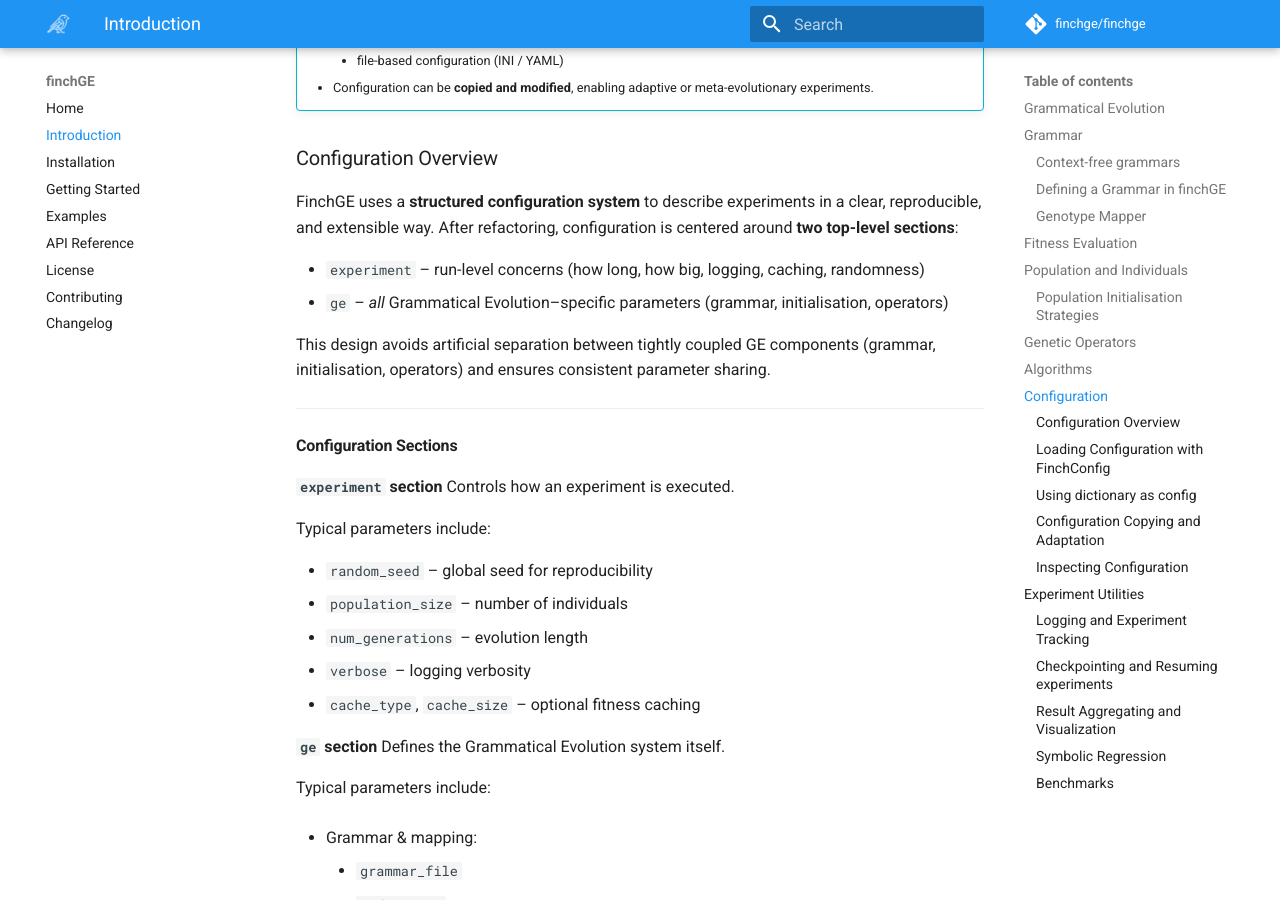
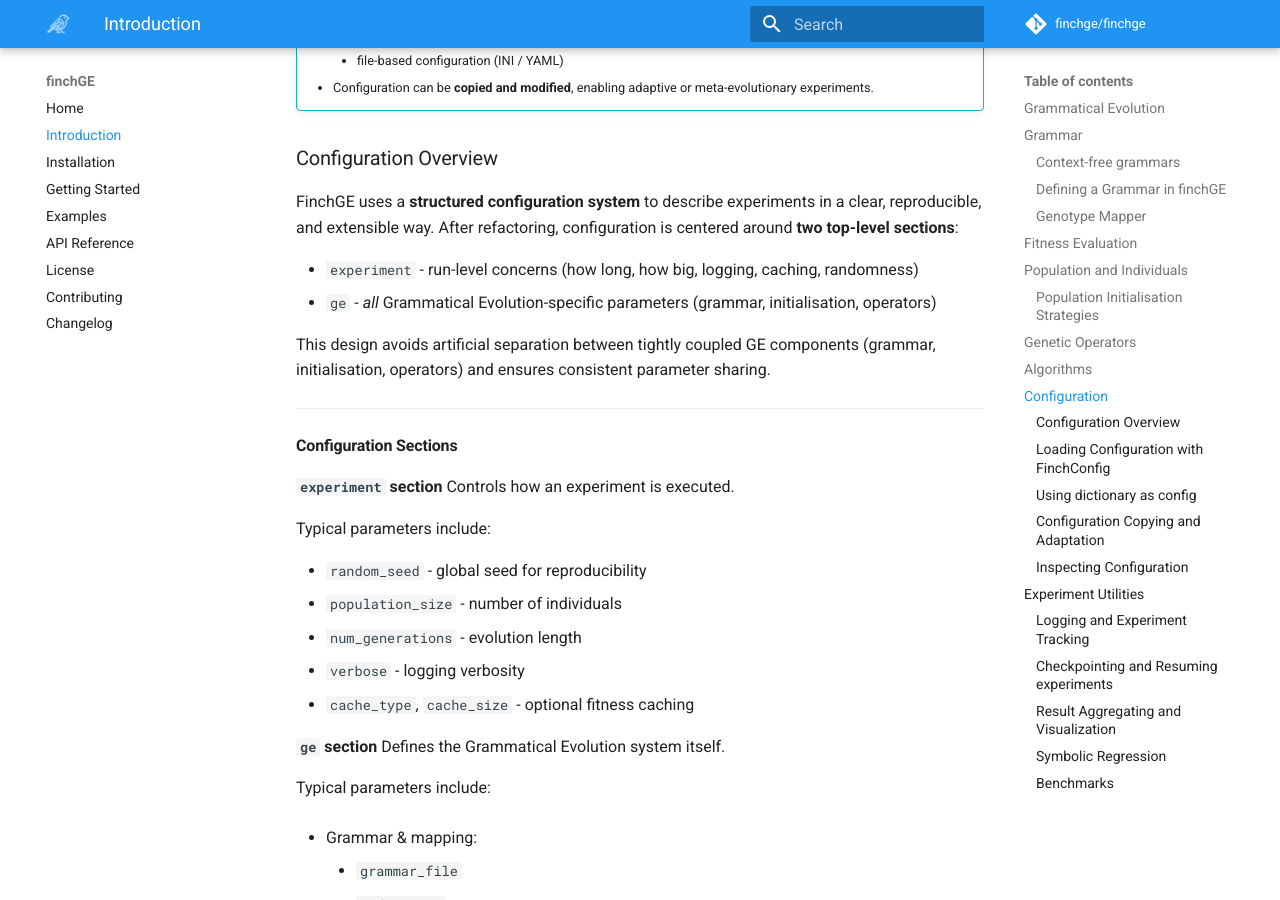
Before and after one commit to darshanz/finchge, an MkDocs documentation site: the page built from docs/introduction.md, in a window 1280 px wide and 900 px high, scrolled down 15745 px. Built offline with MkDocs 1.6.1 and Material for MkDocs 9.7.7, drawn with Linux system fonts in a browser that asks for light colours; comment, search, counter and statistics services are not loaded; the version menu is left out; some of the changed text lies outside the part shown.

Commit message:
docs: fix hyperlanks for RTD

```diff
--- a/docs/introduction.md
+++ b/docs/introduction.md
@@ -32,7 +32,7 @@
 
 ### Context-free grammars
 
-finchGE uses **Backus–Naur Form (BNF)** to define the grammar that guides Grammatical Evolution.
+finchGE uses **Backus-Naur Form (BNF)** to define the grammar that guides Grammatical Evolution.
 A grammar specifies the **syntactic rules** that determine how valid individuals are generated.
 A context-free grammar consists of the following elements:
 
@@ -366,7 +366,7 @@
 
 ### Genotype Mapper
 
-Grammatical Evolution is primarily driven an important process of _genotype–phenotype mapping_.
+Grammatical Evolution is primarily driven an important process of _genotype-phenotype mapping_.
 In FinchGE, this responsibility is handled by the `GenotypeMapper`.
 
 !!! info "NOTE"
@@ -455,7 +455,7 @@
 
 - Tree-based initialisation (PI-Grow, RHH)
 - Subtree crossover and mutation
-- Hybrid genome–tree evolutionary workflows
+- Hybrid genome-tree evolutionary workflows
 - Checkpointing and reproducibility
 
 
@@ -835,8 +835,8 @@
 FinchGE uses a **structured configuration system** to describe experiments in a clear, reproducible, and extensible way.
 After refactoring, configuration is centered around **two top-level sections**:
 
-- `experiment` – run-level concerns (how long, how big, logging, caching, randomness)
-- `ge` – *all* Grammatical Evolution–specific parameters (grammar, initialisation, operators)
+- `experiment` - run-level concerns (how long, how big, logging, caching, randomness)
+- `ge` - *all* Grammatical Evolution-specific parameters (grammar, initialisation, operators)
 
 This design avoids artificial separation between tightly coupled GE components (grammar, initialisation, operators) and ensures consistent parameter sharing.
 
@@ -849,11 +849,11 @@
 
 Typical parameters include:
 
-- `random_seed` – global seed for reproducibility
-- `population_size` – number of individuals
-- `num_generations` – evolution length
-- `verbose` – logging verbosity
-- `cache_type`, `cache_size` – optional fitness caching
+- `random_seed` - global seed for reproducibility
+- `population_size` - number of individuals
+- `num_generations` - evolution length
+- `verbose` - logging verbosity
+- `cache_type`, `cache_size` - optional fitness caching
 
 **`ge` section**
 Defines the Grammatical Evolution system itself.
```
Also changed, not shown: README.md (+9 -4 lines), docs/getting_started.md (+2 -2 lines), docs/index.md (+2 -2 lines), docs/installation.md (+7 -7 lines), 7 other files.
